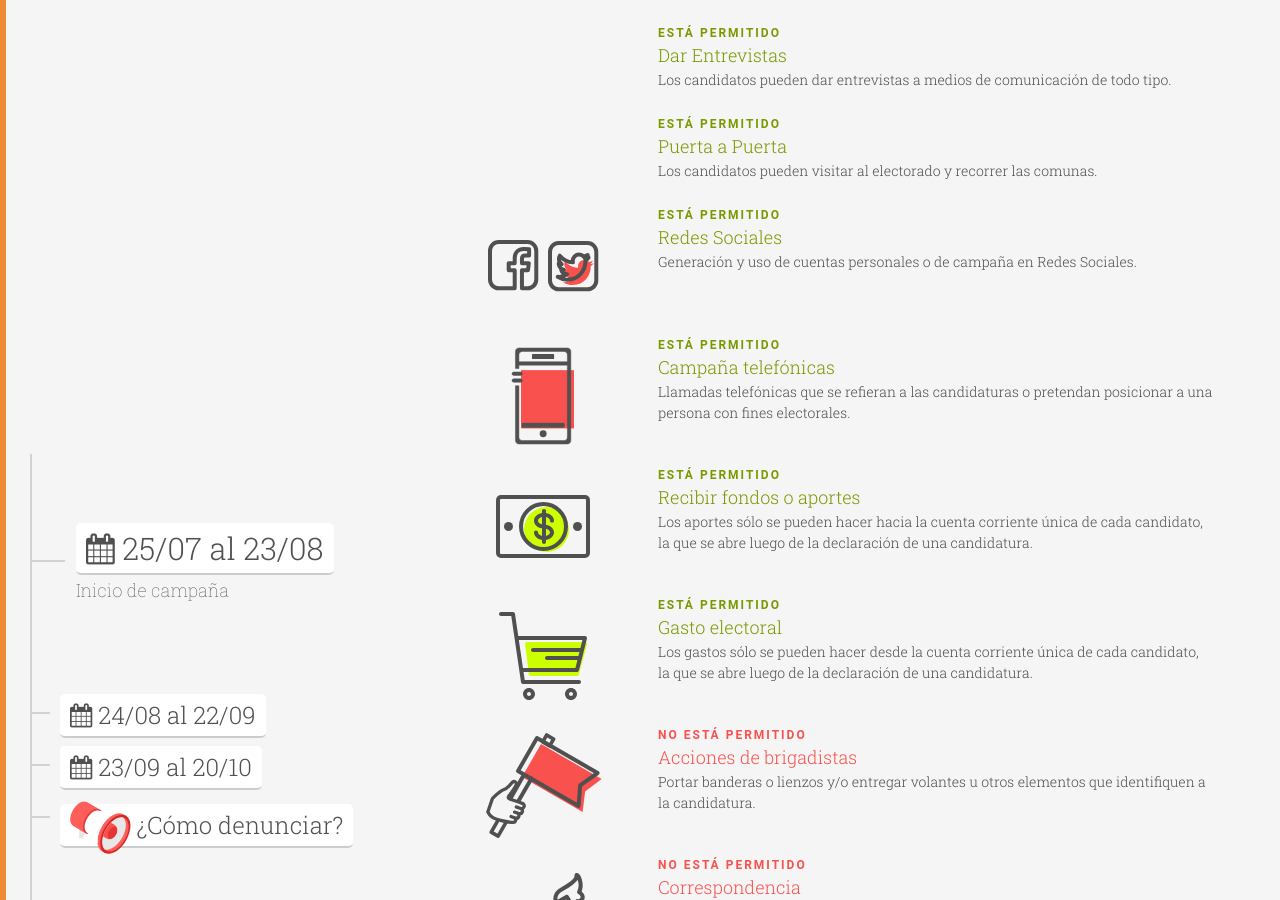
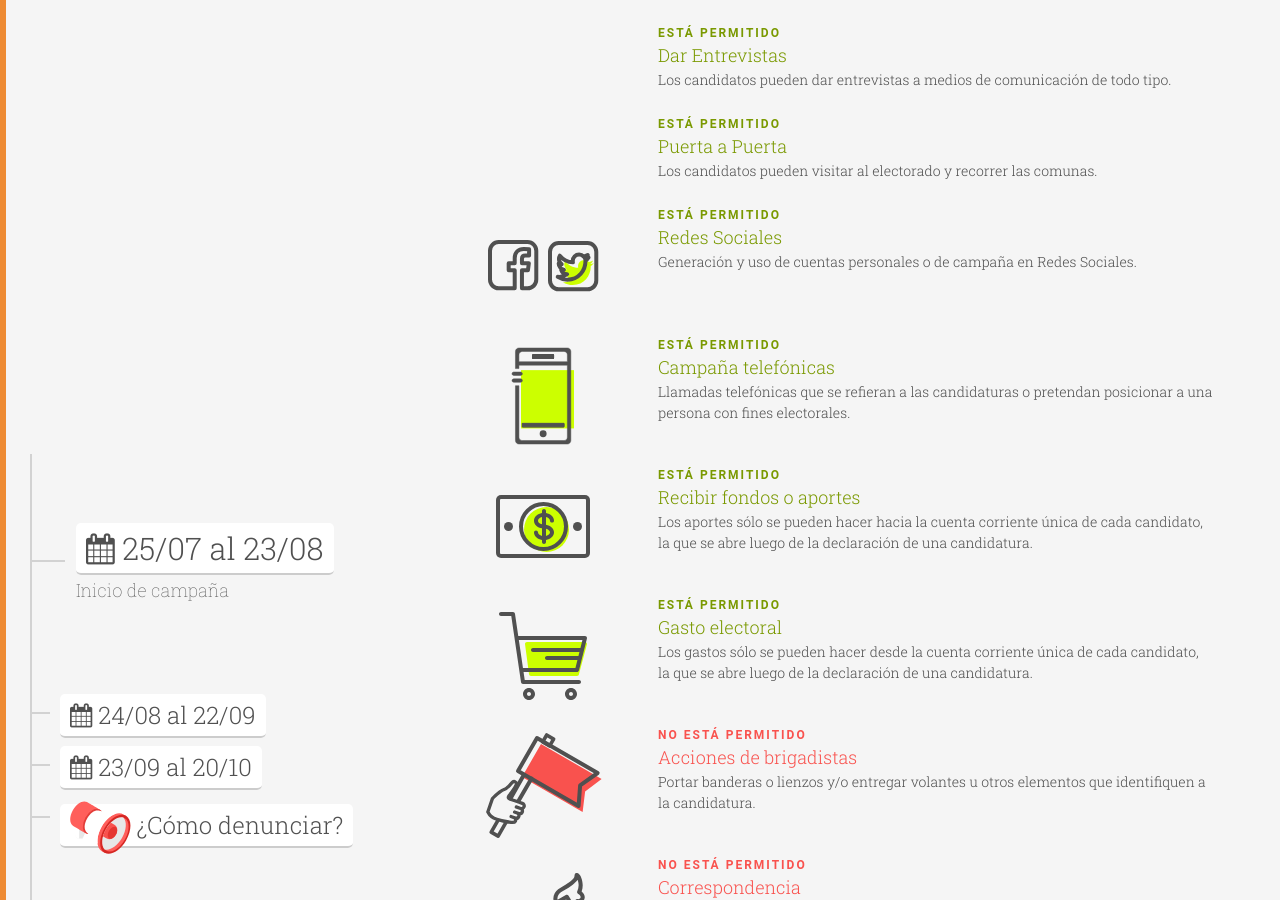
Before and after one commit to ciudadanointeligente/semaforo-electoral, a Jekyll site: the page built from index.html, in a window 1280 px wide and 900 px high, scrolled down 1150 px. Built offline with Jekyll 4.4.1, drawn with Linux system fonts in a browser that asks for light colours; nearby versions of some CDN libraries.

Commit message:
Corrige color íconos

```diff
--- a/_includes/iniciocampana.html
+++ b/_includes/iniciocampana.html
@@ -43,7 +43,7 @@
   </div>
     <!-- 05 -->
   <div class="row">
-    <div class="col-md-2 col-md-offset-4 col-xs-3"><img src="{{ "/img/redes-no.svg" | prepend: site.baseurl }}"></div>
+    <div class="col-md-2 col-md-offset-4 col-xs-3"><img src="{{ "/img/redes-si.svg" | prepend: site.baseurl }}"></div>
     <div class="col-md-6 col-xs-9">
       <div class="tag si">Está permitido</div>
       <div class="si">Redes Sociales</div>
@@ -52,7 +52,7 @@
   </div>
   <!-- 06 -->
   <div class="row">
-    <div class="col-md-2 col-md-offset-4 col-xs-3"><img src="{{ "/img/telefono-no.svg" | prepend: site.baseurl }}"></div>
+    <div class="col-md-2 col-md-offset-4 col-xs-3"><img src="{{ "/img/telefono-si.svg" | prepend: site.baseurl }}"></div>
     <div class="col-md-6 col-xs-9">
       <div class="tag si">Está permitido</div>
       <div class="si">Campaña telefónicas</div>
```
